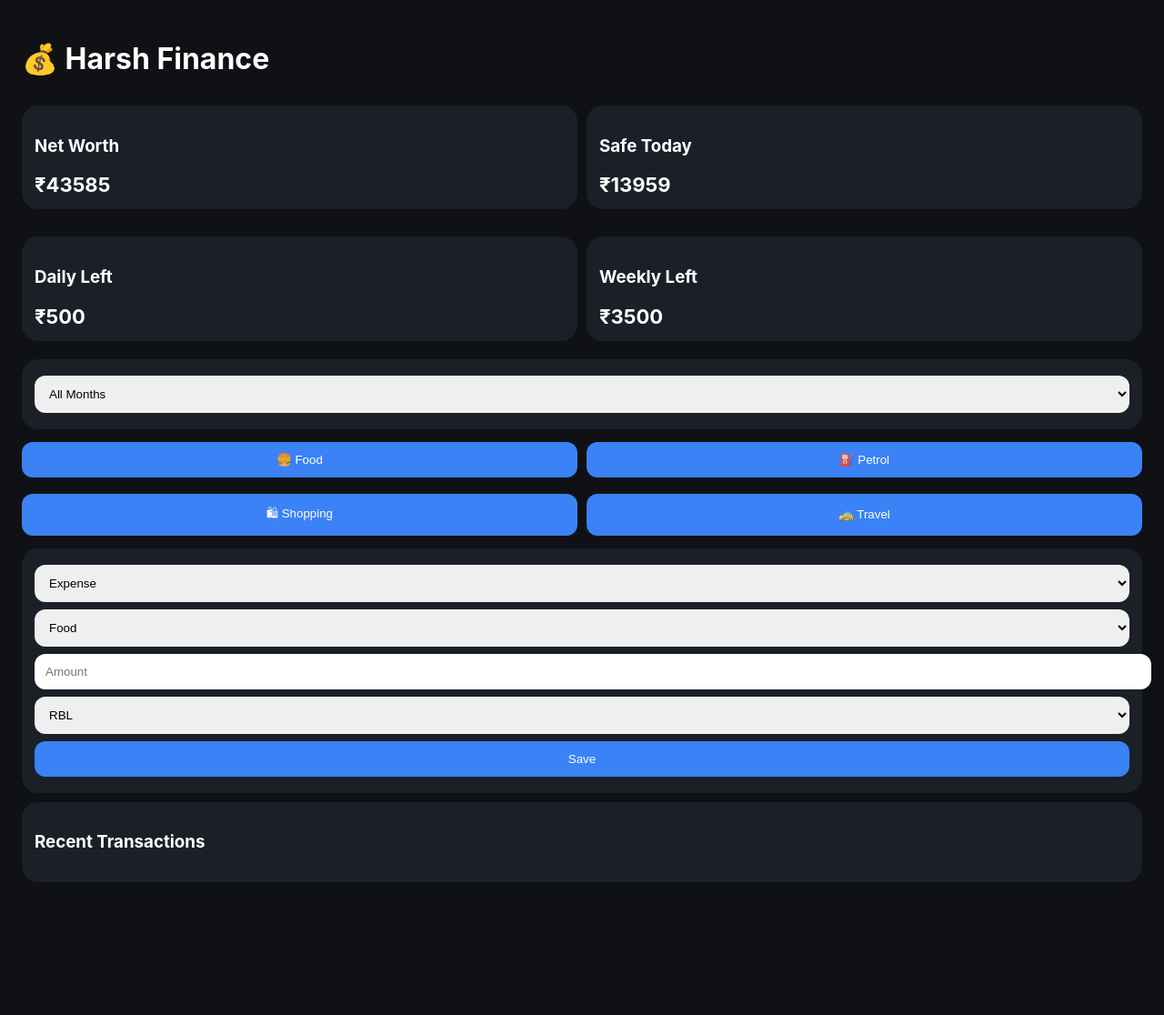
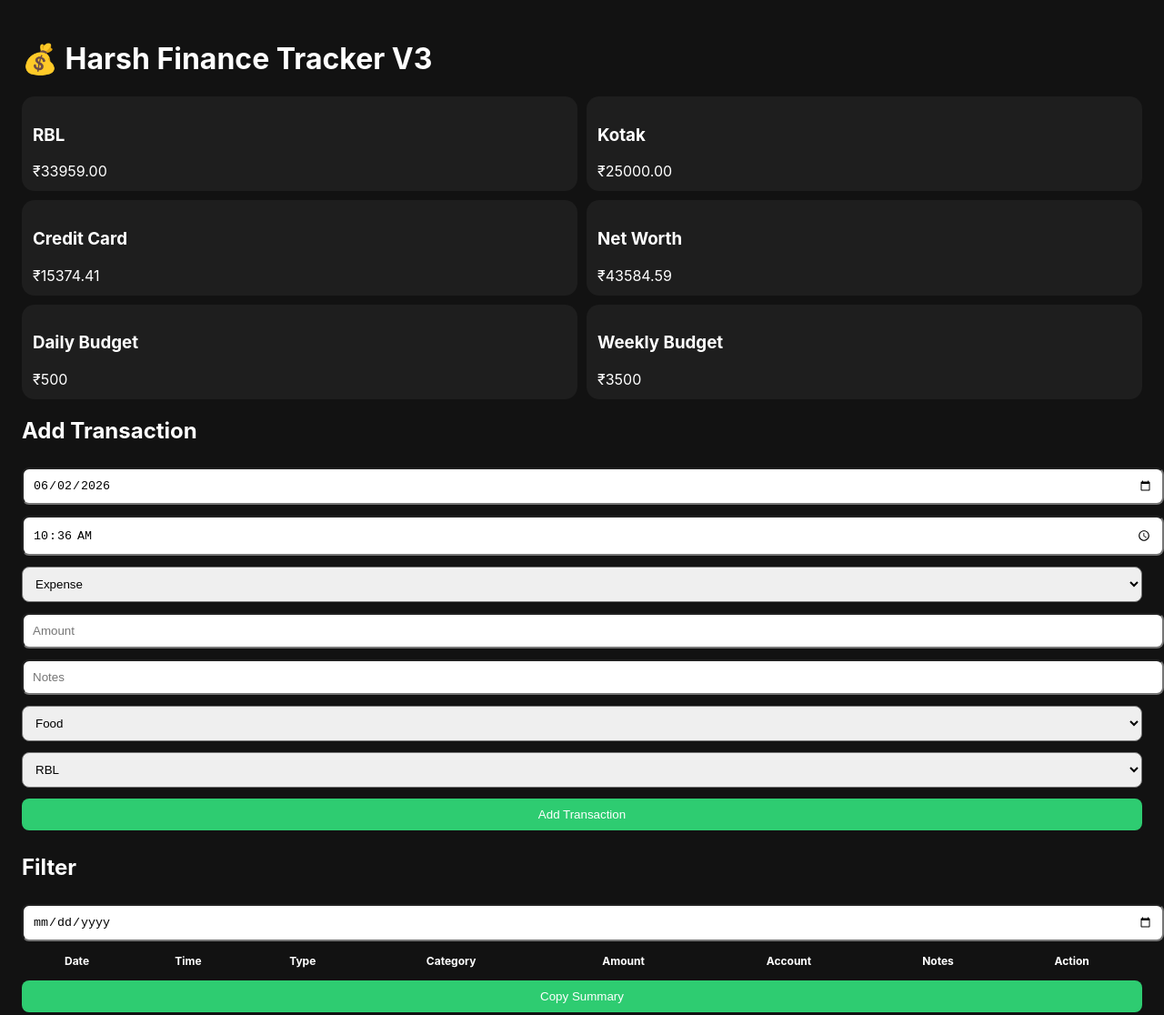
Before and after one commit to CaptHarsh/Harsh-finance-tracker, a plain HTML site: page index.html in a window 1280 px wide. Shown: the whole page at 91% size. Before the commit the page ends 1004 px from the top, so only its background shows below. Drawn offline with Linux system fonts and the light colour scheme.

Commit message:
Add files via upload

```diff
--- a/app.js
+++ b/app.js
@@ -1,35 +1,71 @@
-const K='hfv4';
-const E=['Food','Petrol','Shopping','Travel','Gift','Bills','Entertainment','Misc'];
-const I=['Cashback','Reimbursement','Salary','Refund','Interest'];
-let s=JSON.parse(localStorage.getItem(K)||'{"rbl":33959,"kotak":25000,"cc":15374.41,"goal":10000,"tx":[]}');
-function save(){localStorage.setItem(K,JSON.stringify(s));}
-function fill(){let t=type.value;category.innerHTML=(t==='Income'?I:(t==='Transfer'?['Transfer']:E)).map(x=>`<option>${x}</option>`).join('');}
-type.onchange=fill;fill();
-function quick(c){type.value='Expense';fill();category.value=c;amount.focus();}
+const KEY='hf_v3';
+const expenseCats=['Food','Petrol','Shopping','Travel','Gift','Bills','Entertainment','Misc'];
+const incomeCats=['Cashback','Reimbursement','Salary','Refund','Interest'];
+let s=JSON.parse(localStorage.getItem(KEY)||'{"rbl":33959,"kotak":25000,"cc":15374.41,"goal":10000,"tx":[]}');
+
+function fillCats(){
+const t=document.getElementById('type').value;
+let arr=t==='Income'?incomeCats:expenseCats;
+if(t==='Transfer') arr=['Transfer'];
+category.innerHTML=arr.map(x=>`<option>${x}</option>`).join('');
+}
+type.onchange=fillCats; fillCats();
+
+date.value=new Date().toISOString().split('T')[0];
+time.value=new Date().toTimeString().slice(0,5);
+
+function save(){localStorage.setItem(KEY,JSON.stringify(s));}
+
 function addTx(){
-let a=+amount.value;if(!a)return;
-let d=new Date();let m=d.toISOString().slice(0,7);
-let tx={date:d.toISOString(),month:m,type:type.value,cat:category.value,amt:a,acc:account.value};
-if(tx.type==='Expense'){if(tx.acc==='RBL')s.rbl-=a;else if(tx.acc==='Kotak')s.kotak-=a;else s.cc+=a;}
-if(tx.type==='Income'){if(tx.acc==='RBL')s.rbl+=a;else if(tx.acc==='Kotak')s.kotak+=a;else s.cc-=a;}
-s.tx.unshift(tx);save();render();amount.value='';
+const tx={date:date.value,time:time.value,type:type.value,category:category.value,amount:+amount.value,account:account.value,notes:notes.value};
+if(!tx.amount)return;
+
+if(tx.type==='Expense'){
+ if(tx.account==='RBL') s.rbl-=tx.amount;
+ else if(tx.account==='Kotak') s.kotak-=tx.amount;
+ else s.cc+=tx.amount;
 }
-function del(i){
-let t=s.tx[i],a=t.amt;
-if(t.type==='Expense'){if(t.acc==='RBL')s.rbl+=a;else if(t.acc==='Kotak')s.kotak+=a;else s.cc-=a;}
-if(t.type==='Income'){if(t.acc==='RBL')s.rbl-=a;else if(t.acc==='Kotak')s.kotak-=a;else s.cc+=a;}
-s.tx.splice(i,1);save();render();
+if(tx.type==='Income'){
+ if(tx.account==='RBL') s.rbl+=tx.amount;
+ else if(tx.account==='Kotak') s.kotak+=tx.amount;
+ else s.cc-=tx.amount;
 }
+
+s.tx.unshift(tx);
+save(); render();
+amount.value=''; notes.value='';
+}
+
+function delTx(i){
+const tx=s.tx[i];
+if(tx.type==='Expense'){
+ if(tx.account==='RBL') s.rbl+=tx.amount;
+ else if(tx.account==='Kotak') s.kotak+=tx.amount;
+ else s.cc-=tx.amount;
+}
+if(tx.type==='Income'){
+ if(tx.account==='RBL') s.rbl-=tx.amount;
+ else if(tx.account==='Kotak') s.kotak-=tx.amount;
+ else s.cc+=tx.amount;
+}
+s.tx.splice(i,1);
+save(); render();
+}
+
 function render(){
-let nw=s.rbl+s.kotak-s.cc;
-net.innerText='₹'+nw.toFixed(0);
-safe.innerText='₹'+Math.max(0,s.rbl-20000).toFixed(0);
+rbl.innerText='₹'+s.rbl.toFixed(2);
+kotak.innerText='₹'+s.kotak.toFixed(2);
+cc.innerText='₹'+s.cc.toFixed(2);
+net.innerText='₹'+(s.rbl+s.kotak-s.cc).toFixed(2);
 daily.innerText='₹500';
 weekly.innerText='₹3500';
-let months=[...new Set(s.tx.map(x=>x.month))];
-monthFilter.innerHTML='<option value="">All Months</option>'+months.map(m=>`<option>${m}</option>`).join('');
-let mf=monthFilter.value;
-list.innerHTML=s.tx.filter(x=>!mf||x.month===mf).map((x,i)=>`<div>${x.date.slice(0,10)} ${x.cat} ₹${x.amt} (${x.acc}) <button onclick="del(${i})">🗑</button></div>`).join('');
+
+let fd=filterDate.value;
+txTable.innerHTML=s.tx.filter(x=>!fd||x.date===fd).map((x,i)=>`<tr><td>${x.date}</td><td>${x.time}</td><td>${x.type}</td><td>${x.category}</td><td>₹${x.amount}</td><td>${x.account}</td><td>${x.notes}</td><td><button onclick="delTx(${i})">Delete</button></td></tr>`).join('');
 }
-monthFilter.onchange=render;
+
+function copySummary(){
+navigator.clipboard.writeText(JSON.stringify(s,null,2));
+alert('Summary copied');
+}
 render();
--- a/index.html
+++ b/index.html
@@ -1,43 +1,44 @@
 <!DOCTYPE html><html><head>
-<meta name='viewport' content='width=device-width,initial-scale=1'>
-<title>Harsh Finance V4</title>
+<meta charset="utf-8"><meta name="viewport" content="width=device-width,initial-scale=1">
+<title>Harsh Finance Tracker V3</title>
 <link rel="manifest" href="manifest.json">
 <link rel="stylesheet" href="styles.css">
 </head><body>
-<h1>💰 Harsh Finance</h1>
+<h1>💰 Harsh Finance Tracker V3</h1>
 
-<div class="hero">
-<div class="card"><h3>Net Worth</h3><span id="net"></span></div>
-<div class="card"><h3>Safe Today</h3><span id="safe"></span></div>
-<div class="card"><h3>Daily Left</h3><span id="daily"></span></div>
-<div class="card"><h3>Weekly Left</h3><span id="weekly"></span></div>
+<div class="cards">
+<div class="card"><h3>RBL</h3><div id="rbl"></div></div>
+<div class="card"><h3>Kotak</h3><div id="kotak"></div></div>
+<div class="card"><h3>Credit Card</h3><div id="cc"></div></div>
+<div class="card"><h3>Net Worth</h3><div id="net"></div></div>
+<div class="card"><h3>Daily Budget</h3><div id="daily"></div></div>
+<div class="card"><h3>Weekly Budget</h3><div id="weekly"></div></div>
 </div>
 
-<div class="card">
-<select id="monthFilter"></select>
-</div>
+<h2>Add Transaction</h2>
+<input id="date" type="date">
+<input id="time" type="time">
+<select id="type">
+<option>Expense</option>
+<option>Income</option>
+<option>Transfer</option>
+</select>
+<input id="amount" type="number" placeholder="Amount">
+<input id="notes" placeholder="Notes">
+<select id="category"></select>
+<select id="account">
+<option>RBL</option><option>Kotak</option><option>Credit Card</option>
+</select>
+<button onclick="addTx()">Add Transaction</button>
 
-<div class="quick">
-<button onclick="quick('Food')">🍔 Food</button>
-<button onclick="quick('Petrol')">⛽ Petrol</button>
-<button onclick="quick('Shopping')">🛍 Shopping</button>
-<button onclick="quick('Travel')">🚕 Travel</button>
-</div>
+<h2>Filter</h2>
+<input id="filterDate" type="date" oninput="render()">
 
-<div class="card">
-<select id="type">
-<option>Expense</option><option>Income</option><option>Transfer</option>
-</select>
-<select id="category"></select>
-<input id="amount" type="number" placeholder="Amount">
-<select id="account"><option>RBL</option><option>Kotak</option><option>Credit Card</option></select>
-<button onclick="addTx()">Save</button>
-</div>
+<table>
+<thead><tr><th>Date</th><th>Time</th><th>Type</th><th>Category</th><th>Amount</th><th>Account</th><th>Notes</th><th>Action</th></tr></thead>
+<tbody id="txTable"></tbody>
+</table>
 
-<div class="card">
-<h3>Recent Transactions</h3>
-<div id="list"></div>
-</div>
-
+<button onclick="copySummary()">Copy Summary</button>
 <script src="app.js"></script>
 </body></html>
--- a/styles.css
+++ b/styles.css
@@ -1,7 +1,6 @@
-body{font-family:-apple-system;background:#0f1115;color:#fff;padding:16px}
-.hero{display:grid;grid-template-columns:1fr 1fr;gap:10px}
-.card{background:#1b1f27;border-radius:18px;padding:14px;margin:10px 0}
-.quick{display:grid;grid-template-columns:1fr 1fr;gap:10px}
-button,input,select{width:100%;padding:12px;border-radius:12px;border:none;margin:4px 0}
-button{background:#3b82f6;color:#fff}
-span{font-size:22px;font-weight:bold}
+body{font-family:-apple-system,Arial;background:#121212;color:white;padding:16px}
+.cards{display:grid;grid-template-columns:repeat(2,1fr);gap:10px}
+.card{background:#1e1e1e;border-radius:14px;padding:12px}
+input,select,button{width:100%;padding:10px;margin:6px 0;border-radius:8px}
+button{background:#2ecc71;color:white;border:none}
+table{width:100%;font-size:12px} th,td{padding:6px}
```
Also changed, not shown: README.txt, manifest.json.
